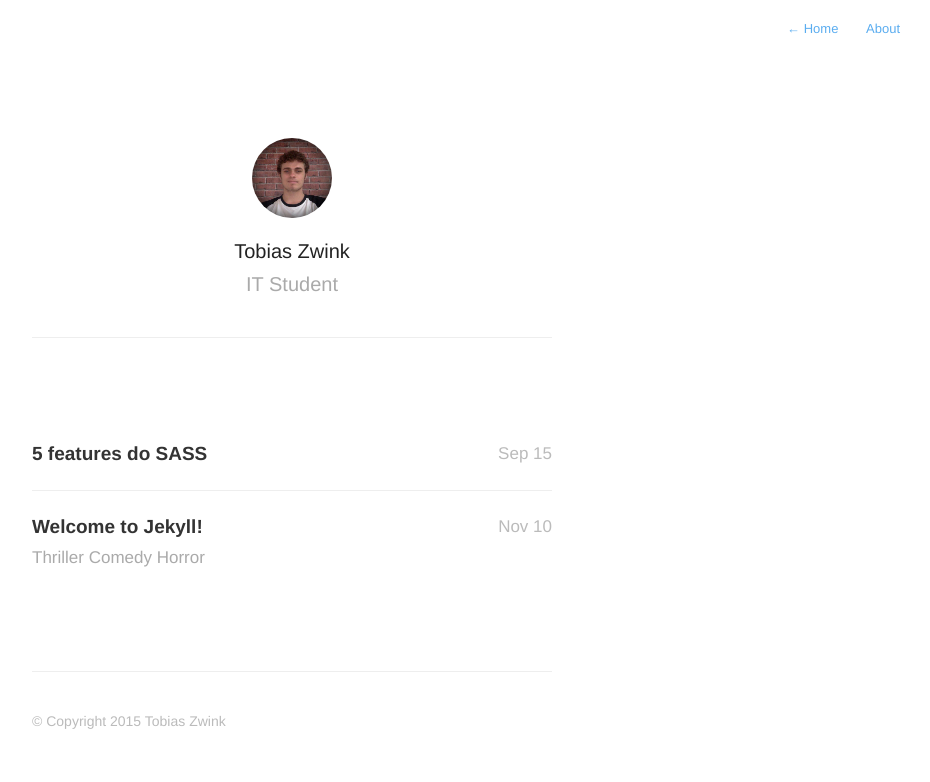
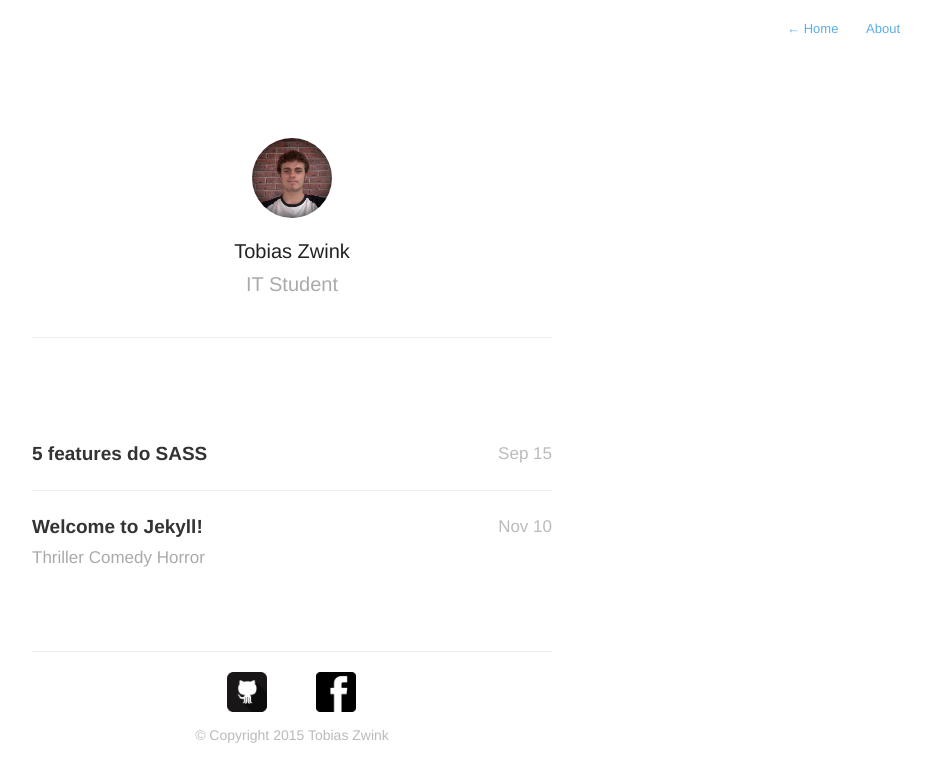
Before and after one commit to tobiaszwink/tobiaszwink.github.io, a Jekyll site: the page built from index.html, in a window 1280 px wide. Shown: the top 782 px of the page, without its empty margins (348-1278 px from the left). Built offline with Jekyll 4.4.1, drawn with Linux system fonts in a browser that asks for light colours; nearby versions of some CDN libraries; Markdown is read by kramdown in place of the engine named in the settings; the list of posts is cut into pages by our own code.

Commit message:
customizes footer

```diff
--- a/_includes/footer.html
+++ b/_includes/footer.html
@@ -1,3 +1,9 @@
-<footer id="footer">
-    <p class="small">© Copyright {{ site.time | date: '%Y' }} {{ site.author }}</p>
+<footer id="main-footer">
+  <div class="social">
+    <ul>
+      <li><img src="../assets/images/git.png"></li>
+      <li><img src="../assets/images/fb.png"></li>
+    </ul>
+  </div>
+  <p class="small">© Copyright {{ site.time | date: '%Y' }} {{ site.author }}</p>
 </footer>
--- a/assets/css/style.css
+++ b/assets/css/style.css
@@ -622,6 +622,33 @@ h2.month {
   margin-left: 2px;
 }
 
+/* main footer */
+
+#main-footer {
+	margin-top: 80px;
+	border-top: 1px solid #EEEEEE;
+}
+
+#main-footer p {
+	text-align: center;
+}
+
+#main-footer .social {
+	width: 100%;
+}
+
+.social ul {
+	width: 200px;
+	margin: 0 auto;
+}
+
+#main-footer ul li {
+	width: 40px;
+	display: inline-block;
+	margin: 20px 10px 10px 35px;
+	text-align: center;
+}
+
 /* Media Queries */
 @media screen and (max-width: 540px) {
 	#wrapper { padding:20px 20px 20px 20px;}
```
Also changed, not shown: assets/images/fb.png (added), assets/images/git.png (added).
